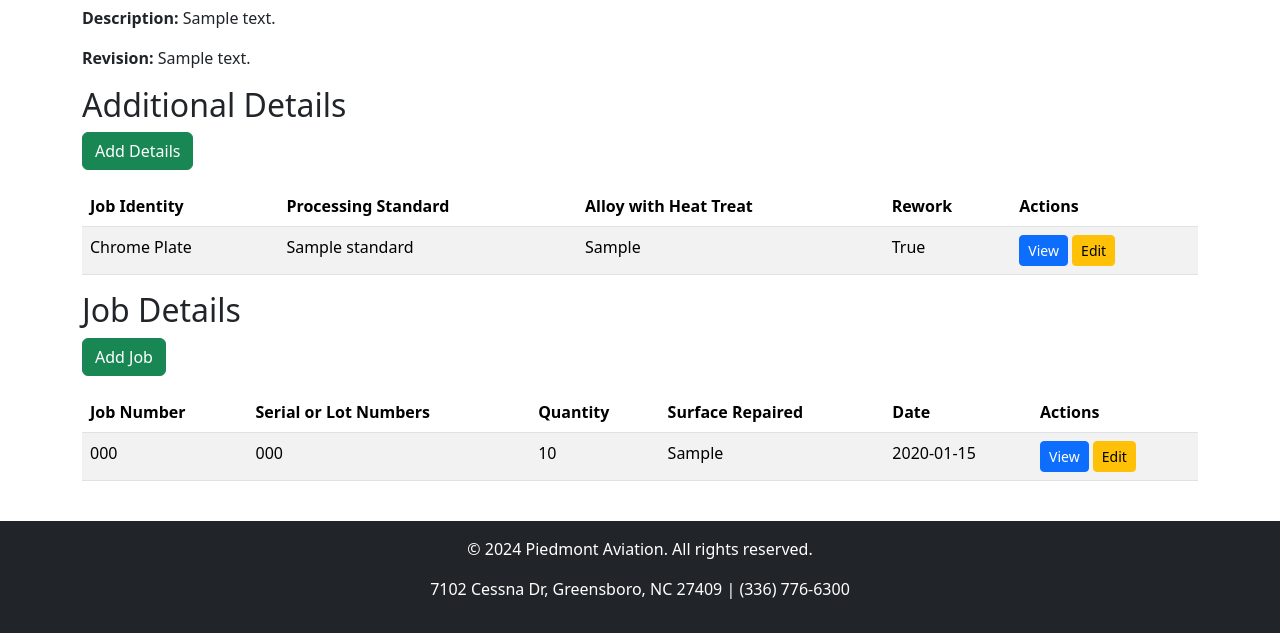
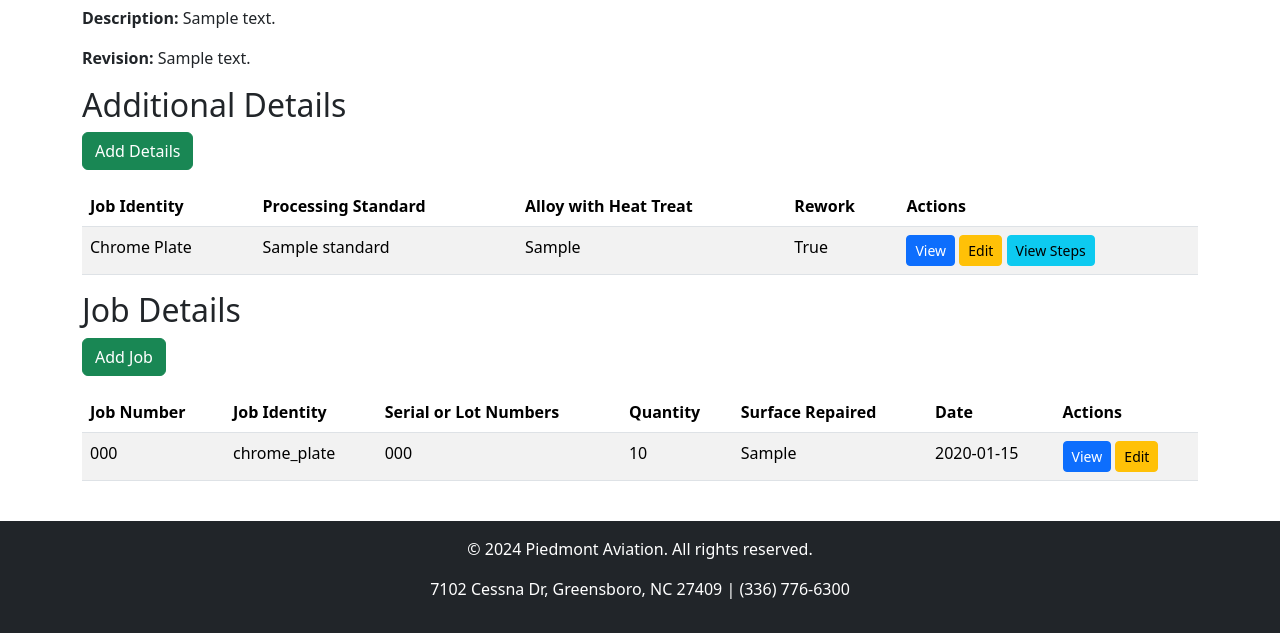
Before and after one commit to SmartXchain/piedmont, a Django app: page /part/1/ in a window 1280 px wide. Shown: the part 170-803 px from the top of the page. Run offline with Django 5.2, Linux system fonts and the light colour scheme; tables that the repository leaves empty hold one stand-in row (values such as "Sample post").

Commit message:
err: job and part details.

```diff
--- a/app/part/models.py
+++ b/app/part/models.py
@@ -1,5 +1,8 @@
 from django.db import models
 from standard.models import Standard
+from process.models import Process
+
+
 
 class Part(models.Model):
     part_number = models.CharField(max_length=255, unique=True)
@@ -26,15 +29,31 @@ class PartDetails(models.Model):
     processing_standard = models.ForeignKey(
         'standard.Standard', on_delete=models.SET_NULL, blank=True, null=True, related_name='part_details'
     )
+    classification = models.ForeignKey(
+        'standard.Classification', on_delete=models.SET_NULL, blank=True, null=True
+    )
     alloy_with_heat_treat_condition = models.CharField(max_length=255, blank=True, null=True)
     rework = models.BooleanField(default=False)
+
+    def get_process_steps(self):
+        # Attempt to retrieve the classification from the part or handle if it's missing
+        classification = getattr(self.part, 'classification', None)
+
+        # Fetch the process using the processing standard and classification
+        process = Process.objects.filter(
+            standard=self.processing_standard,
+            classification=classification
+        ).first()
+
+        # Return the steps if the process exists, otherwise return an empty queryset
+        return process.steps.all() if process else []
 
     class Meta:
         unique_together = ('part', 'job_identity', 'processing_standard')  # Ensure uniqueness per part and job identity
         ordering = ['job_identity']
 
     def __str__(self):
-        return f"{self.part.part_number} - {self.get_job_identity_display()} - {self.processing_standard.name if self.processing_standard else 'No Standard'}"
+        return f"{self.part.part_number} - {self.job_identity}"
 
 
 
@@ -46,6 +65,24 @@ class JobDetails(models.Model):
     job_number = models.CharField(max_length=255, unique=True)
     surface_repaired = models.CharField(max_length=255, blank=True, null=True)
     date = models.DateField(blank=True, null=True)
+    job_identity = models.CharField(
+        max_length=50,
+        choices=[
+            ('chrome_plate', 'Chrome Plate'),
+            ('cadmium_plate', 'Cadmium Plate'),
+            ('etch', 'Etch'),
+            ('anodize', 'Anodize'),
+            ('paint', 'Paint'),
+        ]
+    )
+
+    def get_process_steps(self):
+        # Retrieve process steps based on the job's identity and related part details
+        process = Process.objects.filter(
+            standard=self.part_detail.processing_standard,
+            classification=self.part_detail.part.classification
+        ).first()
+        return process.steps.all() if process else []
 
     class Meta:
         ordering = ['job_number']
--- a/app/part/templates/part/jobdetails_form.html
+++ b/app/part/templates/part/jobdetails_form.html
@@ -35,6 +35,10 @@
                     <td>{{ form.job_number }}</td>
                 </tr>
                 <tr>
+                    <th>Job Identity</th>
+                    <td>{{ form.job_identity }}</td>
+                </tr>
+                <tr>
                     <th>Purchase Order with Revision</th>
                     <td>{{ form.purchase_order_with_revision }}</td>
                 </tr>
--- a/app/part/templates/part/jobdetails_view.html
+++ b/app/part/templates/part/jobdetails_view.html
@@ -10,6 +10,10 @@
             <tr>
                 <th>Job Number</th>
                 <td>{{ job.job_number }}</td>
+            </tr>
+            <tr>
+                <th>Job Identity</th>
+                <td>{{ job.job_identity }}</td>
             </tr>
             <tr>
                 <th>Part Quantity</th>
--- a/app/part/templates/part/part_detail.html
+++ b/app/part/templates/part/part_detail.html
@@ -33,6 +33,7 @@
                     <td>
                         <a href="{% url 'partdetails_view' detail.id %}" class="btn btn-primary btn-sm">View</a>
                         <a href="{% url 'partdetails_edit' detail.id %}" class="btn btn-warning btn-sm">Edit</a>
+                        <a href="{% url 'part_process_steps' detail.id %}" class="btn btn-info btn-sm">View Steps</a>
                     </td>
                 </tr>
                 {% endfor %}
@@ -49,6 +50,7 @@
         <thead>
             <tr>
                 <th>Job Number</th>
+                <th>Job Identity</th>
                 <th>Serial or Lot Numbers</th>
                 <th>Quantity</th>
                 <th>Surface Repaired</th>
@@ -60,6 +62,7 @@
             {% for job in job_details %}
             <tr>
                 <td>{{ job.job_number|default:"N/A" }}</td>
+                <td>{{ job.job_identity|default:"N/A" }}</td>
                 <td>{{ job.serial_or_lot_numbers|default:"N/A" }}</td>
                 <td>{{ job.part_quantity|default:"N/A" }}</td>
                 <td>{{ job.surface_repaired|default:"N/A" }}</td>
--- a/app/part/urls.py
+++ b/app/part/urls.py
@@ -17,4 +17,6 @@ urlpatterns = [
     path('<int:part_id>/add-job/', views.jobdetails_add_view, name='jobdetails_add'),  # Add JobDetails
 
     path('jobs/', views.job_list_view, name='job_list'),
+    path('<int:job_id>/process-steps/', views.job_process_steps_view, name='job_process_steps'),
+    path('<int:detail_id>/process-steps/', views.part_process_steps_view, name='part_process_steps'),
 ]
--- a/app/part/views.py
+++ b/app/part/views.py
@@ -113,3 +113,20 @@ def jobdetails_add_view(request, part_id):
 def job_list_view(request):
     jobs = JobDetails.objects.select_related('part').all()  # Prefetch part details
     return render(request, 'part/job_list.html', {'jobs': jobs})
+
+
+def part_process_steps_view(request, detail_id):
+    part_detail = get_object_or_404(PartDetails, id=detail_id)
+    process_steps = part_detail.get_process_steps()  # Retrieve process steps for the part detail
+    return render(request, 'part/part_process_steps.html', {
+        'part_detail': part_detail,
+        'process_steps': process_steps,
+    })
+
+def job_process_steps_view(request, job_id):
+    job = get_object_or_404(JobDetails, id=job_id)
+    process_steps = job.get_process_steps()  # Retrieve process steps for the job
+    return render(request, 'part/job_process_steps.html', {
+        'job': job,
+        'process_steps': process_steps,
+    })
```
Also changed, not shown: app/part/forms.py (+10 -1 lines), app/part/templates/part/job_process_steps.html (added, +28 -0 lines), app/part/templates/part/jobdetails_list.html (added, +29 -0 lines), app/part/templates/part/part_process_steps.html (added, +28 -0 lines), app/part/migrations/0003_partdetails_classification.py (added), app/part/migrations/0004_jobdetails_job_identity.py (added).
